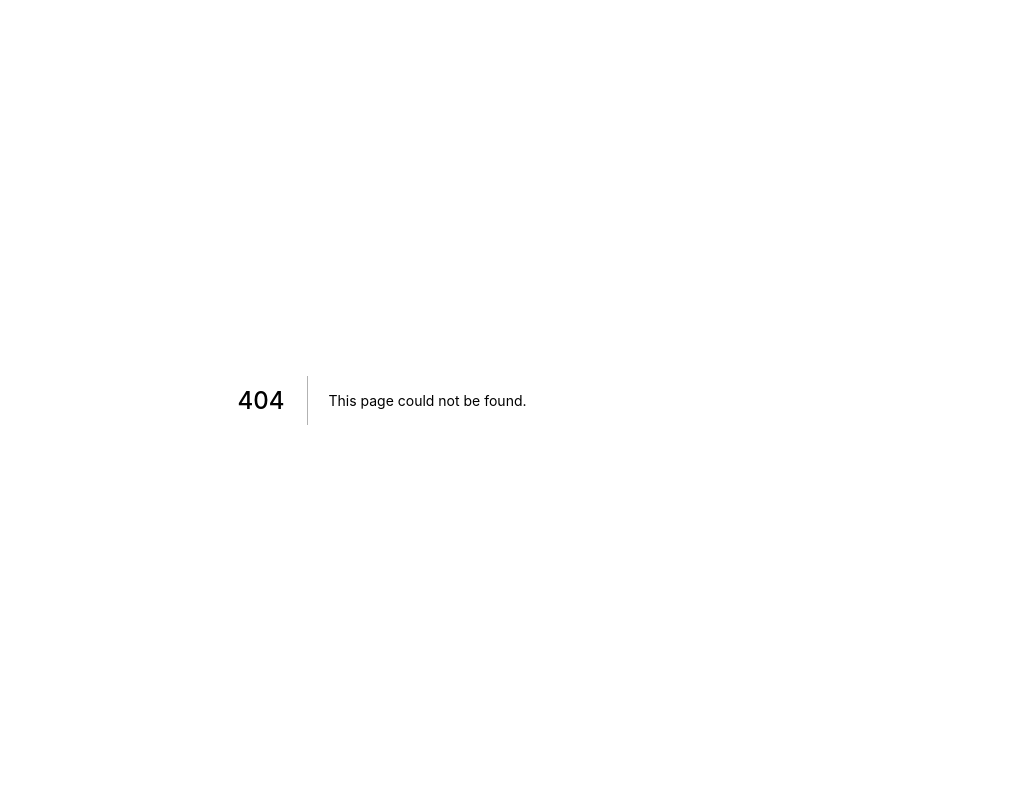
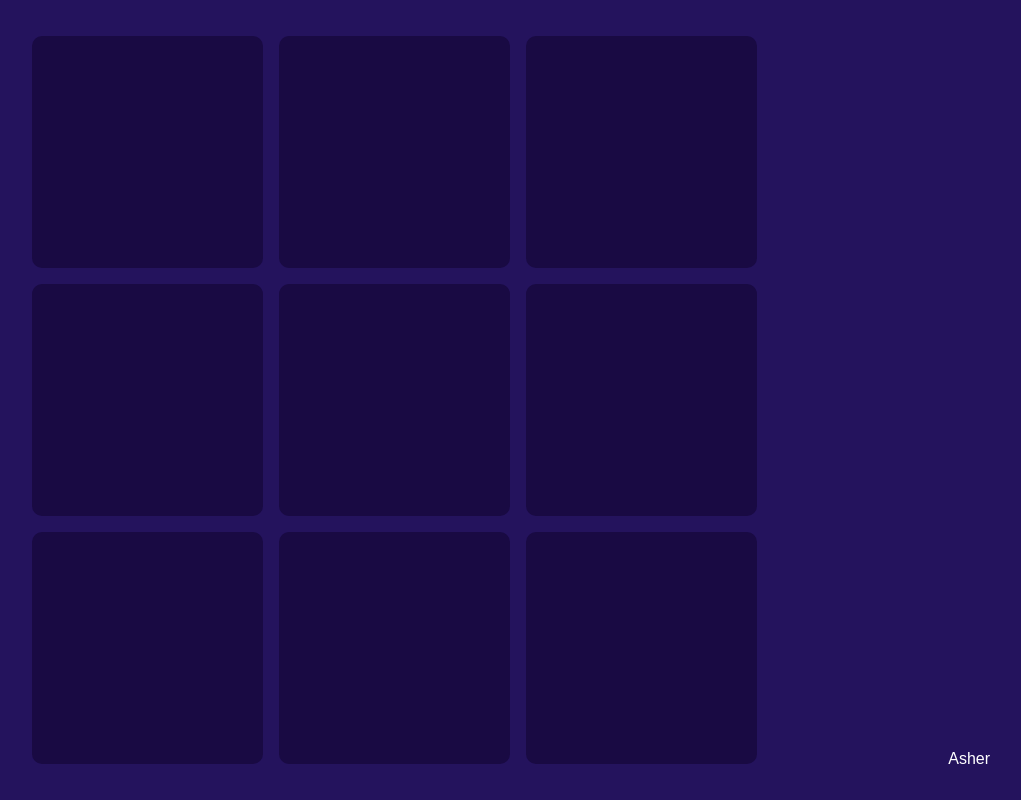
Before and after one commit to asherstoppard/tic-tac-toe-coding-example, a Next.js app: page /play in a window 1280 px wide. Before the commit this address had no page. Shown: the whole page, without its empty margins (258-1279 px from the left). Built offline with nearby package versions, Linux system fonts and the light colour scheme.

Commit message:
feat(game): integrate initial rules and baseline styles

```diff
--- /dev/null
+++ b/components/Board.tsx
@@ -0,0 +1,13 @@
+import styled from 'styled-components'
+
+export const Board = styled.div`
+  position: fixed;
+  top: 50%;
+  left: 50%;
+  transform: translate(-50%, -50%);
+  width: 100%;
+  display: grid;
+  max-width: 700px;
+  grid-template-columns: 33% 33% 33%;
+  grid-gap: 1rem;
+`
--- /dev/null
+++ b/components/Button.tsx
@@ -0,0 +1,10 @@
+import styled from 'styled-components'
+
+export const Button = styled.a`
+  background: #eb1a50;
+  color: white;
+  font-weight: 700;
+  padding: 1rem 3rem;
+  border-radius: 50px;
+  text-decoration: none;
+`
--- /dev/null
+++ b/components/Logo.tsx
@@ -0,0 +1,9 @@
+import React from 'react'
+import styled from 'styled-components'
+
+const LogoText = styled.h1`
+  font-size: 3rem;
+  font-weight: 700;
+`
+
+export const Logo = () => <LogoText>Tic-<span>Tac</span>-Toe</LogoText>
--- /dev/null
+++ b/components/Piece.tsx
@@ -0,0 +1,32 @@
+import React, { FC, ReactElement } from 'react'
+import styled from 'styled-components'
+
+export interface IPieceProps {
+  pieceId: number,
+  isHighlighted: boolean
+}
+
+const Piece1 = ({ fill = '#f8cb3f' }) => <svg xmlns="http://www.w3.org/2000/svg" viewBox="0 0 178.11 178.11"><path style={{ fill }} d="M178.11,143.32a13.89,13.89,0,0,1-4.2,10.2l-20.39,20.39a14.47,14.47,0,0,1-20.39,0L89.05,129.83,45,173.91a13.89,13.89,0,0,1-10.2,4.2,13.85,13.85,0,0,1-10.19-4.2L4.2,153.52a14.47,14.47,0,0,1,0-20.39L48.27,89.05,4.2,45A13.89,13.89,0,0,1,0,34.78,13.88,13.88,0,0,1,4.2,24.59L24.59,4.2A13.85,13.85,0,0,1,34.78,0,13.89,13.89,0,0,1,45,4.2L89.05,48.27,133.13,4.2a14.47,14.47,0,0,1,20.39,0l20.39,20.39a13.88,13.88,0,0,1,4.2,10.19,13.89,13.89,0,0,1-4.2,10.2L129.83,89.05l44.08,44.08A13.88,13.88,0,0,1,178.11,143.32Z"/></svg>
+
+const Piece2 = ({ fill = '#eb1a50' }) => <svg xmlns="http://www.w3.org/2000/svg" viewBox="0 0 180 180"><path style={{ fill }} d="M90,51A39,39,0,1,1,51,90,39.05,39.05,0,0,1,90,51M90,0a90,90,0,1,0,90,90A90,90,0,0,0,90,0Z"/></svg>
+
+const PieceContainer = styled.div<{ pieceId: number }>`
+  position: absolute;
+  left: 50%;
+  top: 50%;
+  transform: translate(-50%, -50%);
+  width: 50%;
+`
+
+export const Piece: FC<IPieceProps> = ({ isHighlighted, pieceId }) => {
+  const pieces: ReactElement[] = [
+    <Piece1 fill={isHighlighted ? 'white' : '#f8cb3f'} />,
+    <Piece2 fill={isHighlighted ? 'white' : '#eb1a50'} />
+  ]
+
+  return (
+    <PieceContainer pieceId={pieceId}>
+      {pieces[pieceId]}
+    </PieceContainer>
+  )
+}
--- /dev/null
+++ b/components/Splash.tsx
@@ -0,0 +1,10 @@
+import styled from 'styled-components'
+
+export const Splash = styled.div`
+  position: fixed;
+  top: 50%;
+  left: 50%;
+  transform: translate(-50%, -50%);
+  max-width: 500px;
+  text-align: center;
+`
--- /dev/null
+++ b/components/Theme.tsx
@@ -0,0 +1,15 @@
+import React, { FC } from 'react'
+import { createGlobalStyle } from 'styled-components'
+
+const GlobalStyling = createGlobalStyle`
+  body {
+    font-family: 'Outfit', sans-serif;
+    font-weight: 300;
+    color: white;
+    background: #24135d;
+  }
+`
+
+export const Theme: FC = () => (
+  <GlobalStyling />
+)
--- /dev/null
+++ b/components/Tile.tsx
@@ -0,0 +1,46 @@
+import React, { FC } from 'react'
+import styled, { css } from 'styled-components'
+import { Piece } from './Piece'
+
+export interface ITileProps {
+  activePiece: number
+  onClick: (tileIndex: number) => void
+  tileId: number
+  isHighlighted?: boolean
+  highlightColor?: string
+}
+
+
+const TileButton = styled.button<{ isHighlighted: boolean, highlightColor: string, hasPiece: number }>`
+  position: relative;
+  background: #190a43;
+  border-radius: 10px;
+  width: 100%;
+  padding-bottom: 100%;
+  border: none;
+  appearance: none;
+  cursor: pointer;
+  transition: ease-in-out 0.5s;
+
+  ${({ hasPiece }) => !hasPiece && css`
+    &:hover,
+    &:focus {
+      background: #120734;
+      transform: scale(1.05);
+    }
+
+    &:active {
+      transform: scale(1);
+    }
+  `}
+
+  ${({ isHighlighted, highlightColor }) => isHighlighted && css`
+    background: ${highlightColor};
+  `}
+`
+
+export const Tile: FC<ITileProps> = ({ activePiece, isHighlighted, highlightColor, tileId, onClick }) => (
+  <TileButton onClick={() => !activePiece && onClick(tileId)} isHighlighted={isHighlighted} highlightColor={highlightColor} hasPiece={activePiece}>
+    {activePiece ? <Piece pieceId={activePiece - 1} isHighlighted={isHighlighted} /> : null}
+  </TileButton>
+)
--- /dev/null
+++ b/components/index.ts
@@ -0,0 +1,6 @@
+export * from './Board'
+export * from './Button'
+export * from './Logo'
+export * from './Splash'
+export * from './Theme'
+export * from './Tile'
--- /dev/null
+++ b/pages/play.tsx
@@ -0,0 +1,139 @@
+import React, { useEffect, useState } from 'react'
+import styled from 'styled-components'
+import { Board, Theme, Tile } from '../components'
+
+interface IPosition {
+  tileId: number;
+  pieceId: number
+}
+
+const initialPositions: IPosition[] = new Array(9).fill(0).map((_, i) => ({
+  tileId: i,
+  pieceId: 0
+}))
+
+export interface IInitialPlayer {
+  name: string
+  piece: number,
+  isBot: boolean
+}
+
+const initialPlayers: IInitialPlayer[] = [
+  {
+    name: 'Asher',
+    isBot: false,
+    piece: 1
+  },
+  {
+    name: 'Bot',
+    isBot: true,
+    piece: 2
+  }
+]
+
+const Player = styled.div`
+  position: fixed;
+  bottom: 2rem;
+  right: 2rem;
+`
+
+const randomIntFromInterval = (min: number, max: number): number => Math.floor(Math.random() * (max - min + 1) + min)
+
+type TLine = number[]
+
+type TLines = TLine[]
+
+interface IStatus {
+  status: string
+  row: TLine
+}
+
+const calculateStatus = (positions: IPosition[], currentPlayerPieceId: number): IStatus => {
+  const lines: TLines = [
+    [0, 1, 2],
+    [3, 4, 5],
+    [6, 7, 8],
+    [0, 3, 6],
+    [1, 4, 7],
+    [2, 5, 8],
+    [0, 4, 8],
+    [2, 4, 6],
+  ];
+
+  for (let i = 0; i < lines.length; i += 1) {
+    const [a, b, c] = lines[i];
+    const { pieceId: pieceIdA } = positions[a]
+    const { pieceId: pieceIdB } = positions[b]
+    const { pieceId: pieceIdC } = positions[c]
+
+    if (pieceIdA && pieceIdA === pieceIdB && pieceIdA === pieceIdC) {
+      return { status: currentPlayerPieceId === pieceIdA ? 'winner' : 'loser', row: lines[i] };
+    }
+  }
+
+  return { status: positions.every(({ pieceId }) => pieceId) ? 'draw' : 'inprogress', row: [] };
+};
+
+const PlayPage = () => {
+  const currentPlayerPieceId = 1
+
+  const [positions, setPositions] = useState<IPosition[]>(initialPositions)
+  const [currentPlayer, setCurrentPlayer] = useState<number>(0)
+  const [status, setStatus] = useState<string>('inprogress')
+  const [highlightRow, setHighlightRow] = useState<number[]>([])
+
+  const players = initialPlayers
+  const currentMove = players[currentPlayer]
+  const availableTiles = positions.filter(({ pieceId }) => !pieceId)
+
+  useEffect(() => {
+    const { isBot } = initialPlayers[currentPlayer]
+    if (isBot) {
+      const chosenId = randomIntFromInterval(0, availableTiles.length - 1)
+      const { tileId } = availableTiles[chosenId]
+
+      setPlayerPosition(tileId, currentPlayer)
+    }
+  }, [currentPlayer])
+
+  const setPlayerPosition = (tileIndex: number, player: number) => {
+    const currentPositions = [...positions]
+    const { piece } = players[player]
+    currentPositions[tileIndex].pieceId = piece
+
+    setPositions(currentPositions)
+    const { status, row } = calculateStatus(currentPositions, currentPlayerPieceId)
+    setStatus(status)
+    setHighlightRow(row)
+
+    if (status !== 'inprogress') return
+
+    const nextPlayer = currentPlayer ? 0 : 1
+
+    setCurrentPlayer(nextPlayer)
+  }
+
+    return (
+      <>
+        <Theme />
+        {status === 'draw' && <p>Draw!</p>}
+        {status === 'winner' && <p>You Win!</p>}
+        {status === 'loser' && <p>You Lose!</p>}
+        <Board>
+          {positions.map(({ tileId, pieceId }) => <Tile
+            key={tileId}
+            tileId={tileId}
+            isHighlighted={highlightRow.includes(tileId)}
+            highlightColor={status === 'winner' ? '#26cf76': '#e02a37'}
+            activePiece={pieceId} onClick={(tileIndex: number) => setPlayerPosition(tileIndex, currentPlayer)}/>
+          )}
+        </Board>
+        <Player>
+          {currentMove.name}
+          {currentMove.isBot && 'bot'}
+        </Player>
+      </>
+    )
+}
+
+export default PlayPage
```
Also changed, not shown: pages/index.tsx (+12 -8 lines), tsconfig.json (+14 -4 lines), 1 other file (tests, documents, lock files or other folders).
